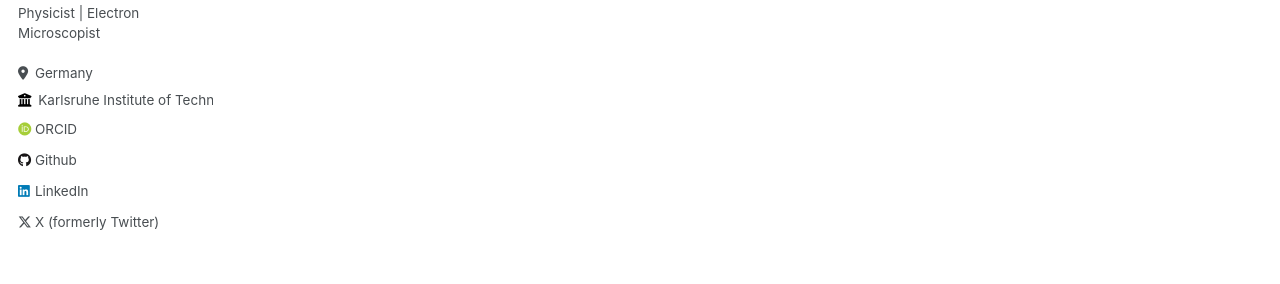
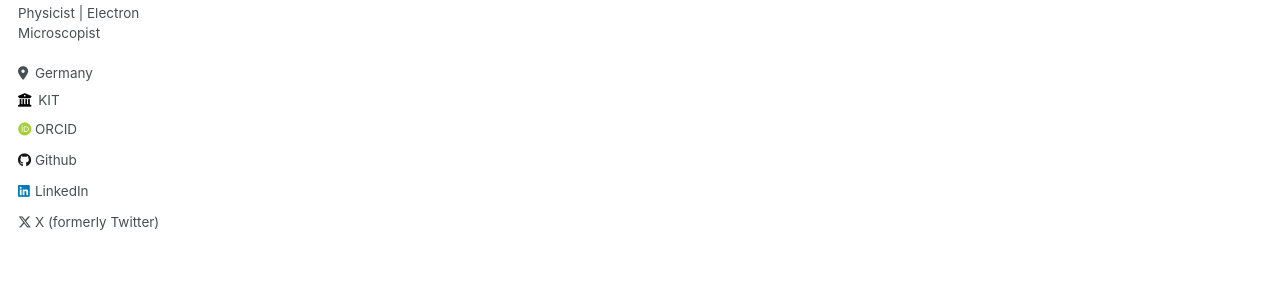
Before and after one commit to lukmuk/lukmuk.github.io, a Jekyll site: the page built from _pages/about.md, in a window 1280 px wide. Shown: the part 279-563 px from the top of the page. Built offline with Jekyll 4.4.1, drawn with Linux system fonts in a browser that asks for light colours; some web fonts are replaced.

Commit message:
Update _config.yml

```diff
--- a/_config.yml
+++ b/_config.yml
@@ -26,7 +26,7 @@ author:
   pronouns         : # example: "she/her"
   bio              : "Physicist | Electron Microscopist"
   location         : "Germany"
-  employer         : "Karlsruhe Institute of Technology (KIT)"
+  employer         : "KIT"
   uri              : # URL
   email            : #"none@example.org"
 
```
